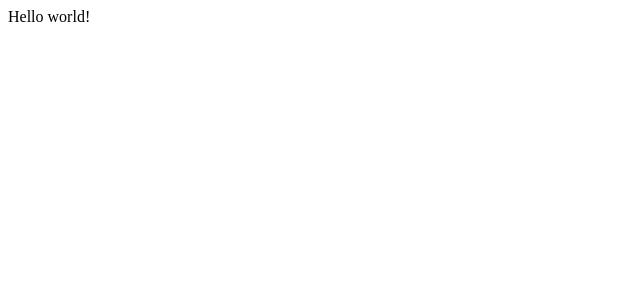
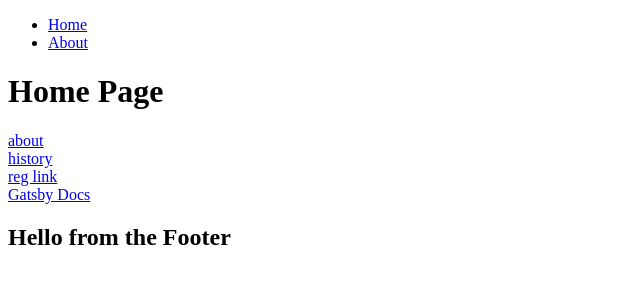
Before and after one commit to dennisison/gatsby-tutorial-simply-recipes, a Gatsby site: page / in a window 1280 px wide. Shown: the whole page, without its empty margins (0-640 px from the left). Built offline with nearby package versions, Linux system fonts and the light colour scheme; Gatsby itself is replaced by a stand-in of ours.

Commit message:
added pages and created components

```diff
--- /dev/null
+++ b/src/components/Footer.js
@@ -0,0 +1,11 @@
+import React from "react";
+
+const Footer = () => {
+  return (
+    <footer>
+      <h2>Hello from the Footer</h2>
+    </footer>
+  );
+};
+
+export default Footer;
--- /dev/null
+++ b/src/components/Layout.js
@@ -0,0 +1,15 @@
+import React from "react";
+import Navbar from "./Navbar";
+import Footer from "./Footer";
+
+const Layout = ({ children }) => {
+  return (
+    <>
+      <Navbar />
+      {children}
+      <Footer />
+    </>
+  );
+};
+
+export default Layout;
--- /dev/null
+++ b/src/components/Navbar.js
@@ -0,0 +1,18 @@
+import React from "react";
+import { Link } from "gatsby";
+const Navbar = () => {
+  return (
+    <nav>
+      <ul>
+        <li>
+          <Link to="/">Home</Link>
+        </li>
+        <li>
+          <Link to="/about">About</Link>
+        </li>
+      </ul>
+    </nav>
+  );
+};
+
+export default Navbar;
--- /dev/null
+++ b/src/pages/contact.js
@@ -0,0 +1,5 @@
+import React from "react";
+
+export default function contact() {
+  return <div>testing contact</div>;
+}
--- a/src/pages/index.js
+++ b/src/pages/index.js
@@ -1,5 +1,19 @@
 import * as React from "react";
-
+import { Link } from "gatsby";
+import Layout from "../components/Layout";
 export default function Home() {
-  return <div>Hello world!</div>;
+  return (
+    <Layout>
+      <h1>Home Page</h1>
+      <div>
+        <Link to="/about">about</Link>
+      </div>
+      <div>
+        <Link to="company/history">history</Link>
+      </div>
+      <a href="/about">reg link</a>
+      <br></br>
+      <a href="https://www.gatsbyjs.com/docs/how-to/">Gatsby Docs</a>
+    </Layout>
+  );
 }
--- /dev/null
+++ b/src/pages/testing.js
@@ -0,0 +1,5 @@
+import React from "react";
+
+export default () => {
+  return <div>testing</div>;
+};
```
Also changed, not shown: src/pages/404.js (added, +7 -0 lines), src/pages/about.js (added, +11 -0 lines), src/pages/company/history.js (added, +16 -0 lines), src/pages/company/index.js (added, +7 -0 lines).
